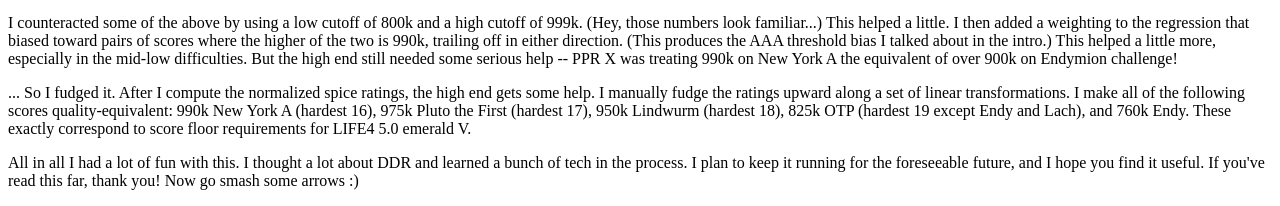
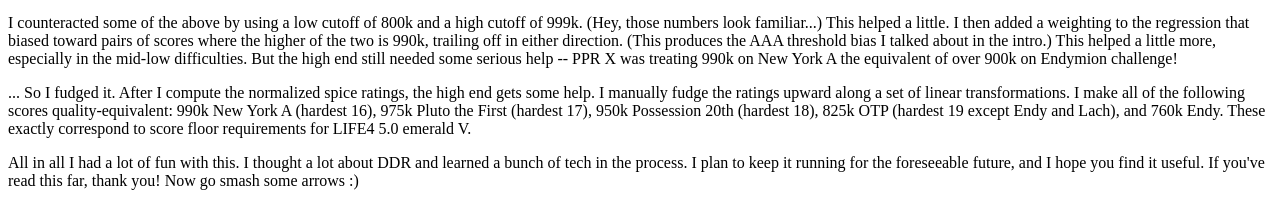
Before and after one commit to rrwoods/pprx, a Django app: page /scorebrowser/hello in a window 1280 px wide. Shown: the part 1623-1829 px from the top of the page. Run offline with Django 3.2, Linux system fonts and the light colour scheme; parts of the project's set-up code (start-up, migrations or seed data) failed here and were passed over.

Commit message:
Lindwurm came along after P20

```diff
--- a/pprxweb/scorebrowser/management/commands/computespice.py
+++ b/pprxweb/scorebrowser/management/commands/computespice.py
@@ -41,6 +41,7 @@
 		# the spice fudging is based on the Emerald V rankings in LIFE4 5.0, which has a requirement of 990k 16 floor
 		# but, as i expect those thresholds would change if a harder chart came along, i want to do the same -- instantly
 		# for this reason these are hand-selected; if an actually-harder one came along later i wouldn't want to pick it instead.
+		# FUTURE RICK: and, in fact, this has happened: Lindwurm is harder than P20, but wasn't around when these were made :)
 		hardest16id = Chart.objects.filter(song__title='New York EVOLVED (Type A)', difficulty_id=3).first().id
 		hardest17id = Chart.objects.filter(song__title='Pluto The First', difficulty_id=3).first().id
 		hardest18id = Chart.objects.filter(song__title='POSSESSION (20th Anniversary Mix)', difficulty_id=4).first().id
--- a/pprxweb/scorebrowser/templates/scorebrowser/hello.html
+++ b/pprxweb/scorebrowser/templates/scorebrowser/hello.html
@@ -41,7 +41,7 @@
 		<p>As compared to ITL, where the context provides a massive incentive to grind, DDR players (even the ones who use 3icecream) have a wide variety of goals and play patterns.  Harder charts will get more play, driving up the scores for those charts, and making them appear easier than they are, which compresses the spice scale.  Additionally, players who just barely pass two songs will probably have similar scores on both.  A mash-pass on Endymion 18 will be like a 680, and a mash-pass on the 19 will be like a 620.  That data point would suggest the 19 is only about 1.1x harder than the 18!  This also compresses the spice scale.</p>
 		<p>Songs that people play once for completion and walk away from will come up as hard.  Songs with limited access are likely only getting played by grinders, and will come up as easy.  Et cetera et cetera et cetera.  There's <i>a lot</i> about DDR that makes this much more finicky than ITL was.</p>
 		<p>I counteracted some of the above by using a low cutoff of 800k and a high cutoff of 999k.  (Hey, those numbers look familiar...)  This helped a little.  I then added a weighting to the regression that biased toward pairs of scores where the higher of the two is 990k, trailing off in either direction.  (This produces the AAA threshold bias I talked about in the intro.)  This helped a little more, especially in the mid-low difficulties.  But the high end still needed some serious help -- PPR X was treating 990k on New York A the equivalent of over 900k on Endymion challenge!</p>
-		<p>... So I fudged it.  After I compute the normalized spice ratings, the high end gets some help.  I manually fudge the ratings upward along a set of linear transformations.  I make all of the following scores quality-equivalent:  990k New York A (hardest 16), 975k Pluto the First (hardest 17), 950k Lindwurm (hardest 18), 825k OTP (hardest 19 except Endy and Lach), and 760k Endy.  These exactly correspond to score floor requirements for LIFE4 5.0 emerald V.</p>
+		<p>... So I fudged it.  After I compute the normalized spice ratings, the high end gets some help.  I manually fudge the ratings upward along a set of linear transformations.  I make all of the following scores quality-equivalent:  990k New York A (hardest 16), 975k Pluto the First (hardest 17), 950k Possession 20th (hardest 18), 825k OTP (hardest 19 except Endy and Lach), and 760k Endy.  These exactly correspond to score floor requirements for LIFE4 5.0 emerald V.</p>
 		<p>All in all I had a lot of fun with this.  I thought a lot about DDR and learned a bunch of tech in the process.  I plan to keep it running for the foreseeable future, and I hope you find it useful.  If you've read this far, thank you!  Now go smash some arrows :)</p>
 	</div>
 {% endblock %}
```
